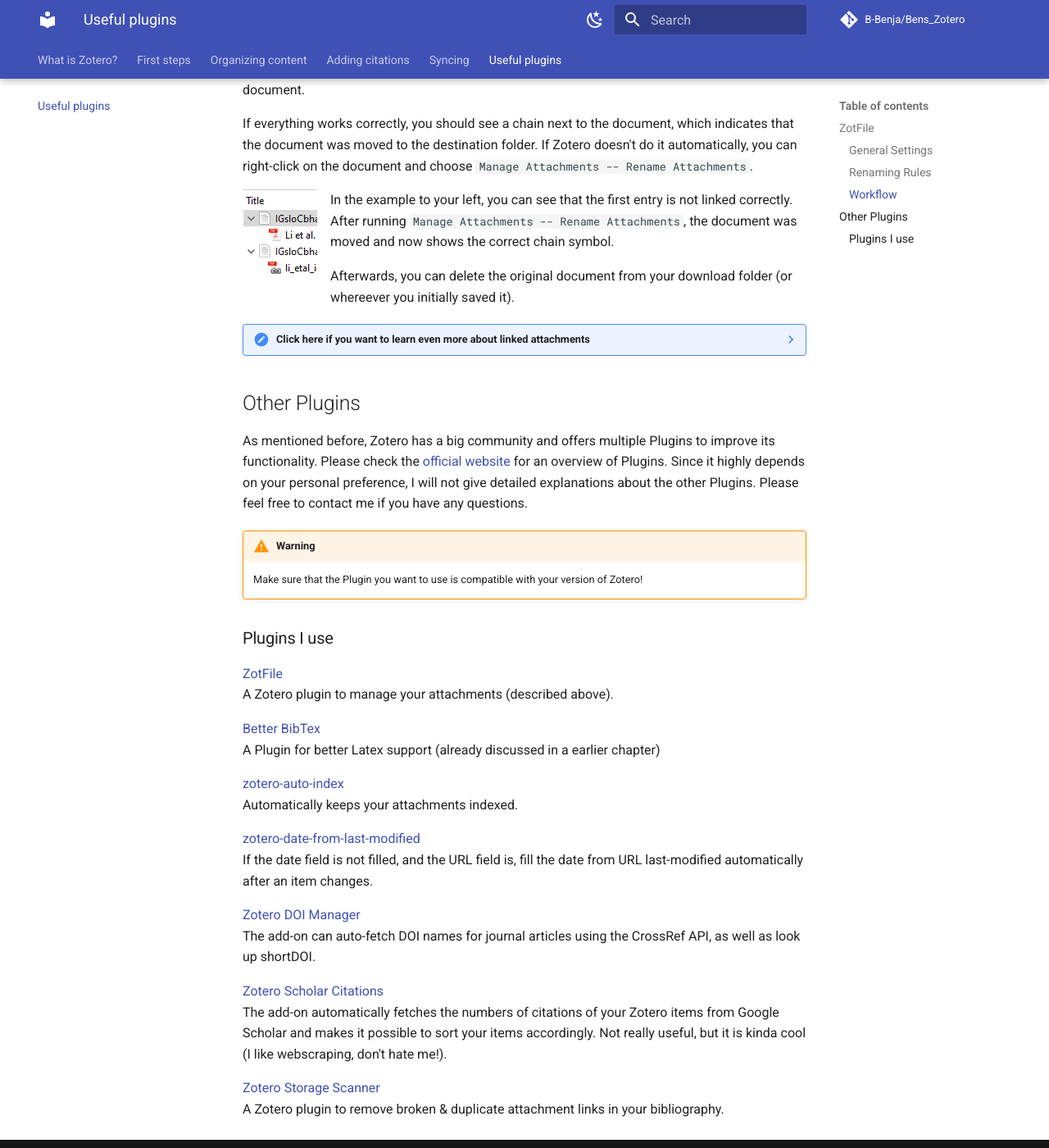
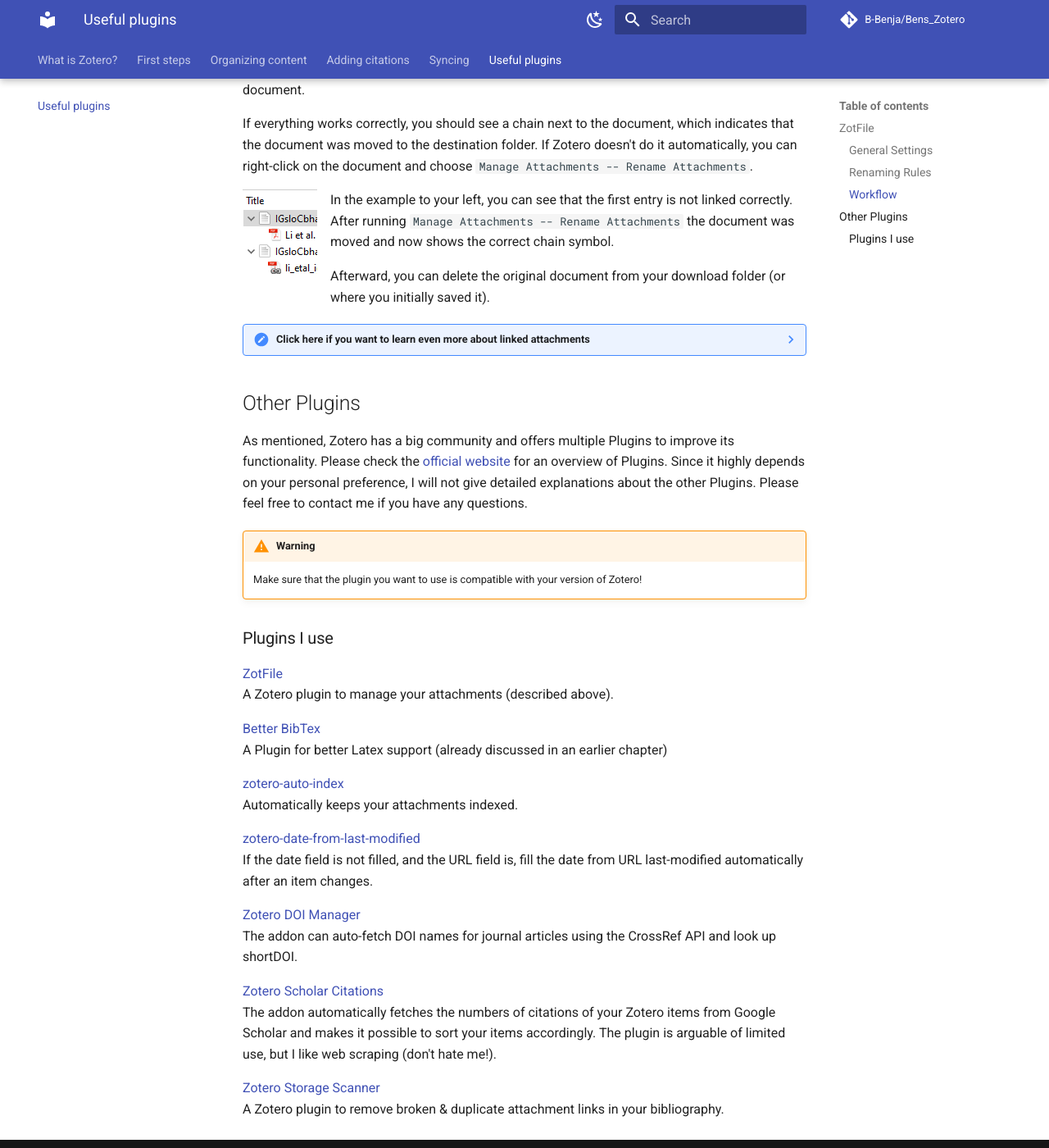
Before and after one commit to B-Benja/Bens_Zotero, an MkDocs documentation site: the page built from docs/useful-plugins.md, in a window 1280 px wide and 1400 px high, scrolled down 1711 px. Shown: the whole window at 82% size. Built offline with MkDocs 1.6.1 and Material for MkDocs 9.7.7, drawn with Linux system fonts in a browser that asks for light colours; comment, search, counter and statistics services are not loaded; some of the changed text lies outside the part shown.

Commit message:
minor changes

```diff
--- a/docs/useful-plugins.md
+++ b/docs/useful-plugins.md
@@ -1,16 +1,14 @@
-Zotero has a great community, actively developing Addons that add plenty of improvements. You can find a list of Plugins on the [official website](https://www.zotero.org/support/plugins).
+Zotero has a great community, actively developing Addons/Plugins that add many improvements. You can find a list of Plugins on the [official website](https://www.zotero.org/support/plugins).
 
-An essential add-on that helps organize and store documents is *ZotFile*, maintained by Joscha Legewie.
+An essential addon that helps organize and store documents is *ZotFile*, maintained by Joscha Legewie.
 
-1. Visit the [official website](http://zotfile.com/) and download the Plugin (if you use Firefox, you will need to right-click on Download and choose Save Link as…)
+1. Visit the [official website](http://zotfile.com/) and download the plugin (if you use Firefox, you will need to right-click on Download and choose Save Link as…)
 2. Install the downloaded .xpi file & restart Zotero ([Short video explanation](images/05azotfile.gif))
 `Tools – Addons – Gear Wheel – Install Addon from File`
-
 
 ## ZotFile
 Open the preferences of ZotFile
 `Tools – ZotFile Preferences…`
-
 
 ### General Settings
 ![](images/zotfile.png){ align=left width="300"}
@@ -44,7 +40,7 @@
 ![](images/05csubfolder.gif)
 
 ### Workflow
-To wrap up, the workflow is now as follows:
+Wrapping up, the workflow is now as follows:
 Add a document to Zotero - The document will automatically be moved to your destination folder, sorted by year, and renamed.
 Additionally, an entry in Zotero is created, which links to the document.
 
@@ -52,24 +48,22 @@
 
 ![](images/06linkedattachments.png){align=left}
 
-In the example to your left, you can see that the first entry is not linked correctly. After running ``Manage Attachments -- Rename Attachments``, the document was moved and now shows the correct chain symbol.
+In the example to your left, you can see that the first entry is not linked correctly. After running ``Manage Attachments -- Rename Attachments`` the document was moved and now shows the correct chain symbol.
 
-Afterwards, you can delete the original document from your download folder (or whereever you initially saved it).
+Afterward, you can delete the original document from your download folder (or where you initially saved it).
 
 ??? note "Click here if you want to learn even more about linked attachments"
 
-    Stored files are the default and are stored within the Zotero data directory. If you add a stored file from a file on your computer, the file is copied to the Zotero data directory. Zotero will automatically manage them, including deleting them if you delete the attachment item in Zotero. If you use file syncing, Zotero will automatically sync stored files between devices and make them available in your online library on zotero.org. However, that can quickly fill up your online storage therefore, I introduced the alternative storage location offline or on your own cloud/server on the previous page.
+    Stored files are, by default, stored within the Zotero data directory. If you add a stored file from a file on your computer, the file is copied to the Zotero data directory. Zotero will automatically manage them, including deleting them if you delete the attachment item in Zotero. If you use file syncing, Zotero will automatically sync stored files between devices and make them available in your online library on zotero.org. However, that can quickly fill up your online storage; therefore, I introduced the alternative storage location offline or on your own cloud/server on the previous page.
 
-    With linked files, Zotero only stores a link to the original file's location on your computer. Linked files were not introduced by Zotero itself, but by the previously installed Plugin ZotFile. The advantage is the previously discussed possibility of using your own server, renaming rules, etc. The downside is, however, that you have to manually delete files outside of Zotero. If you ever want to delete a document you have to delete the entry in Zotero AND the document in the destination folder.
-
+    With linked files, Zotero only stores a link to the original file's location on your computer. Linked files were not introduced by Zotero itself but by the previously installed Plugin ZotFile. The advantage is the previously discussed possibility of using your own server, renaming rules, etc. On the downside, however, you must manually delete files outside of Zotero. If you ever want to delete a document, you have to delete the entry in Zotero AND the document saved in the destination folder.
 
 ## Other Plugins
 
-As mentioned before, Zotero has a big community and offers multiple Plugins to improve its functionality. Please check the [official website](https://www.zotero.org/support/plugins) for an overview of Plugins. Since it highly depends on your personal preference, I will not give detailed explanations about the other Plugins. Please feel free to contact me if you have any questions.
+As mentioned, Zotero has a big community and offers multiple Plugins to improve its functionality. Please check the [official website](https://www.zotero.org/support/plugins) for an overview of Plugins. Since it highly depends on your personal preference, I will not give detailed explanations about the other Plugins. Please feel free to contact me if you have any questions.
 
 !!! warning
-    Make sure that the Plugin you want to use is compatible with your version of Zotero!
-
+    Make sure that the plugin you want to use is compatible with your version of Zotero!
 
 ### Plugins I use
 
@@ -77,7 +71,7 @@
 A Zotero plugin to manage your attachments (described above).
 
 [Better BibTex](https://retorque.re/zotero-better-bibtex/)
-A Plugin for better Latex support (already discussed in a earlier chapter)
+A Plugin for better Latex support (already discussed in an earlier chapter)
 
 [zotero-auto-index](https://github.com/retorquere/zotero-auto-index#readme)
 Automatically keeps your attachments indexed.
@@ -86,10 +80,10 @@
 If the date field is not filled, and the URL field is, fill the date from URL last-modified automatically after an item changes.
 
 [Zotero DOI Manager](https://github.com/bwiernik/zotero-shortdoi)
-The add-on can auto-fetch DOI names for journal articles using the CrossRef API, as well as look up shortDOI.
+The addon can auto-fetch DOI names for journal articles using the CrossRef API and look up shortDOI.
 
 [Zotero Scholar Citations](https://github.com/beloglazov/zotero-scholar-citations)
-The add-on automatically fetches the numbers of citations of your Zotero items from Google Scholar and makes it possible to sort your items accordingly. Not  really useful, but it is kinda cool (I like webscraping, don't hate me!).
+The addon automatically fetches the numbers of citations of your Zotero items from Google Scholar and makes it possible to sort your items accordingly. The plugin is arguable of limited use, but I like web scraping (don't hate me!).
 
 [Zotero Storage Scanner](https://github.com/retorquere/zotero-storage-scanner#readme)
 A Zotero plugin to remove broken & duplicate attachment links in your bibliography.
```
Also changed, not shown: other parts of docs/useful-plugins.md (+3 -5 lines), docs/adding-citations.md (+25 -31 lines), docs/organizing-content.md (+9 -10 lines), docs/syncing.md (+4 -5 lines).
